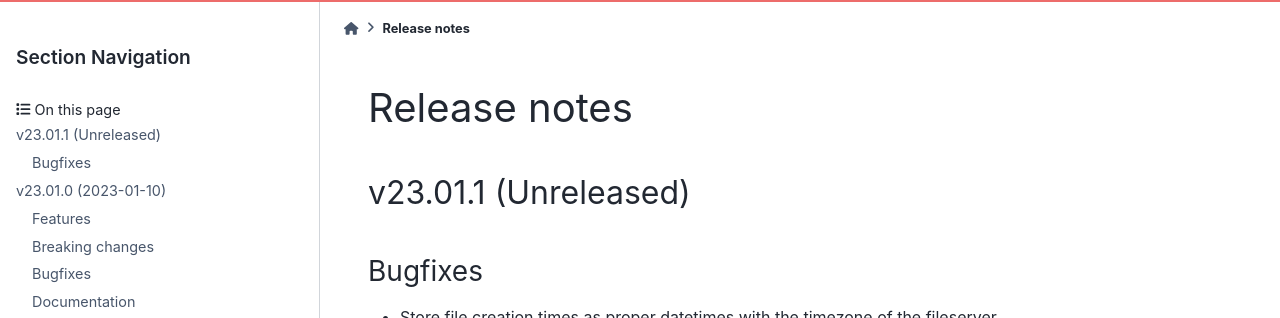
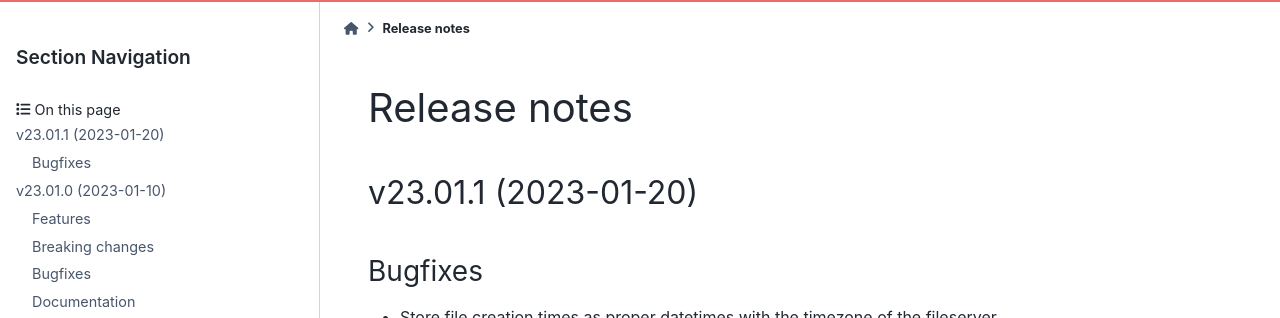
Before and after one commit to SciCatProject/scitacean, a Sphinx documentation site: the page built from docs/release-notes.rst, in a window 1280 px wide and 900 px high. Shown: the part 132-450 px from the top of the window. Built offline with Sphinx 7.4.7 and the PyData theme 0.15.4, drawn with Linux system fonts in a browser that asks for light colours; the version number could not be read and is left out.

Commit message:
Set release date

```diff
--- a/docs/release-notes.rst
+++ b/docs/release-notes.rst
@@ -30,7 +30,7 @@ Release notes
    ~~~~~~~~~~~~~~~~~~~~~~~~~~~~~~~~~~~~~~~
 
 
-v23.01.1 (Unreleased)
+v23.01.1 (2023-01-20)
 ---------------------
 
 Bugfixes
```
